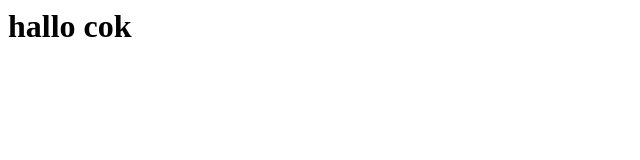
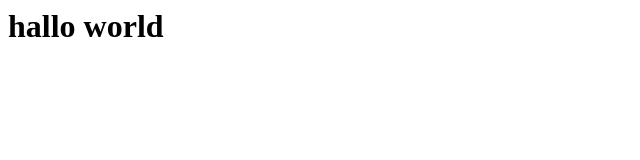
Before and after one commit to idhamkh09/nginx-repo, a plain HTML site: page index.html in a window 1280 px wide. Shown: the full height of the page, 0-640 px from the left. Drawn offline with Linux system fonts and the light colour scheme.

Commit message:
Update index.html

```diff
--- a/index.html
+++ b/index.html
@@ -1 +1 @@
-<h1>hallo cok</>
+<h1>hallo world</>
```
